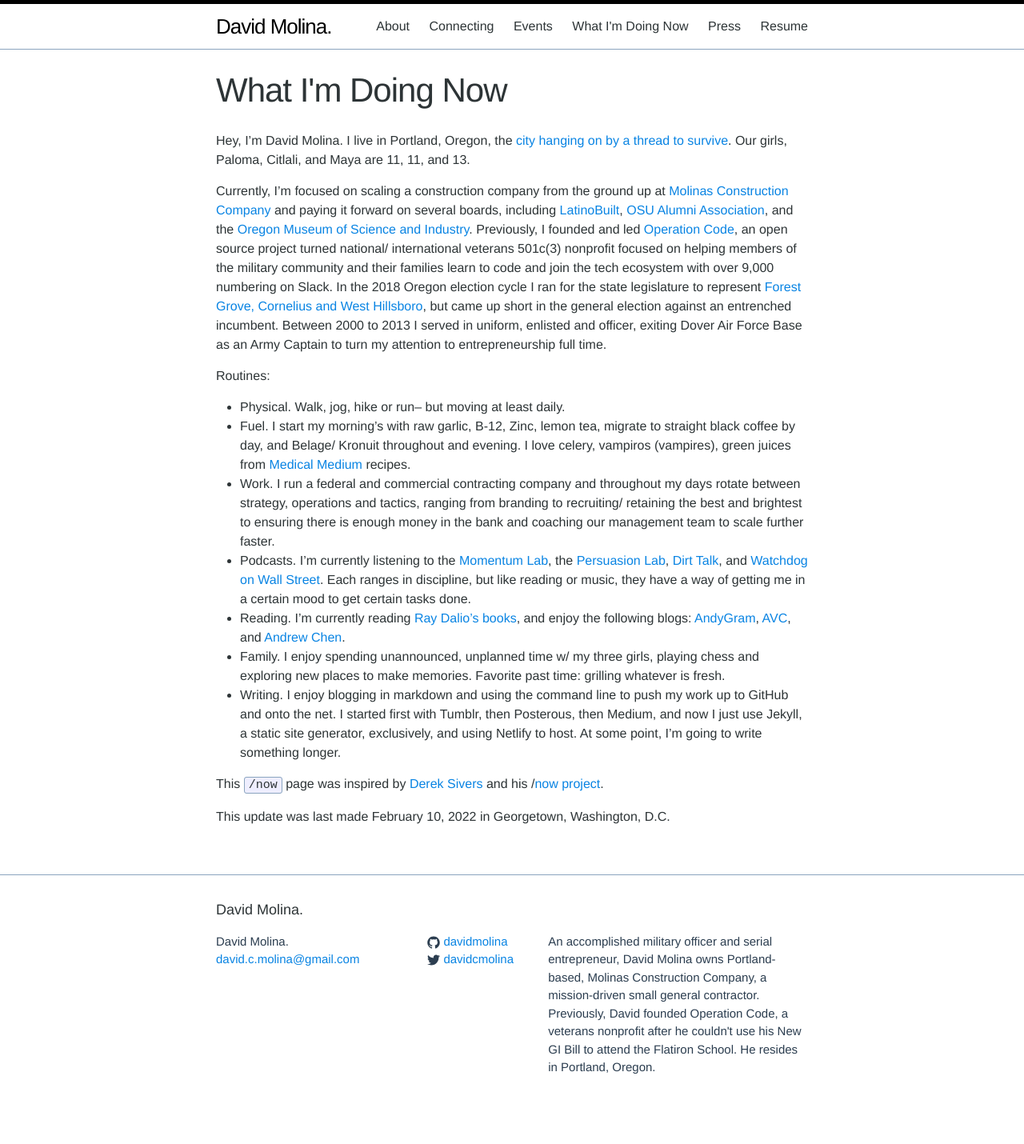
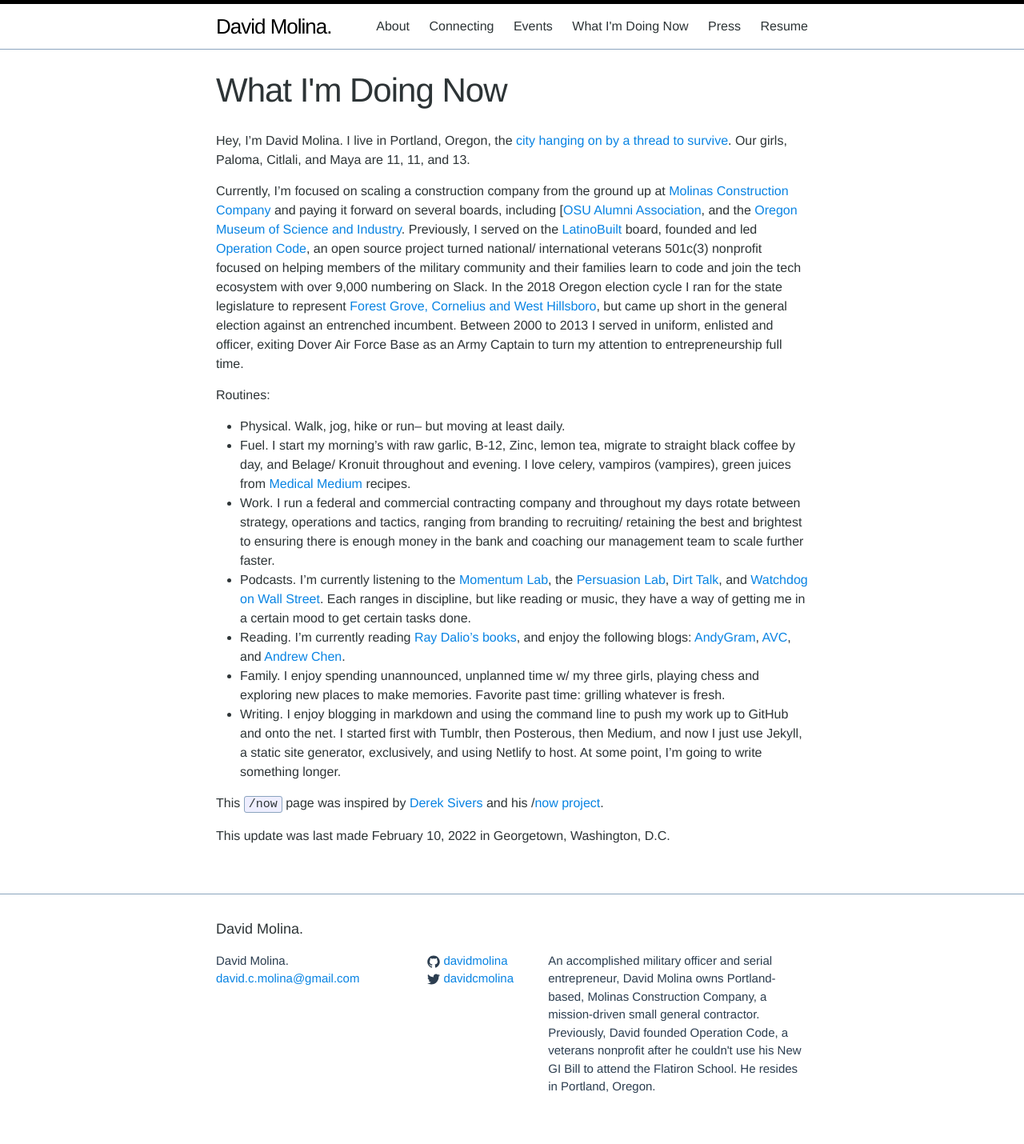
Before and after one commit to davidmolina/davidmolina.github.io, a Jekyll site: the page built from now.md, in a window 1280 px wide. Shown: the whole page at 80% size. Built offline with Jekyll 4.4.1, drawn with Linux system fonts in a browser that asks for light colours; before the commit the page ends 1406 px from its top, so only the background shows below that.

Commit message:
update LatinoBuilt board period of performance

```diff
--- a/now.md
+++ b/now.md
@@ -7,7 +7,7 @@
 
 Hey, I'm David Molina. I live in Portland, Oregon, the [city hanging on by a thread to survive](https://www.koin.com/is-portland-over/from-wonderful-to-war-zone-portlands-reputation-transformation/). Our girls, Paloma, Citlali, and Maya are 11, 11, and 13.
 
-Currently, I'm focused on scaling a construction company from the ground up at [Molinas Construction Company](ttps://www.molinas.co) and paying it forward on several boards, including [LatinoBuilt](https://latinobuilt.org/), [OSU Alumni Association](https://fororegonstate.org/), and the [Oregon Museum of Science and Industry](https://omsi.edu/history-and-mission). Previously, I founded and led [Operation Code](https://www.operationcode.org), an open source project turned national/ international veterans 501c(3) nonprofit focused on helping members of the military community and their families learn to code and join the tech ecosystem with over 9,000 numbering on Slack. In the 2018 Oregon election cycle I ran for the state legislature to represent [Forest Grove, Cornelius and West Hillsboro](https://www.molinafororegon.com/), but came up short in the general election against an entrenched incumbent. Between 2000 to 2013 I served in uniform, enlisted and officer, exiting Dover Air Force Base as an Army Captain to turn my attention to entrepreneurship full time.
+Currently, I'm focused on scaling a construction company from the ground up at [Molinas Construction Company](ttps://www.molinas.co) and paying it forward on several boards, including [[OSU Alumni Association](https://fororegonstate.org/), and the [Oregon Museum of Science and Industry](https://omsi.edu/history-and-mission). Previously, I served on the [ LatinoBuilt](https://latinobuilt.org/) board, founded and led [Operation Code](https://www.operationcode.org), an open source project turned national/ international veterans 501c(3) nonprofit focused on helping members of the military community and their families learn to code and join the tech ecosystem with over 9,000 numbering on Slack. In the 2018 Oregon election cycle I ran for the state legislature to represent [Forest Grove, Cornelius and West Hillsboro](https://www.molinafororegon.com/), but came up short in the general election against an entrenched incumbent. Between 2000 to 2013 I served in uniform, enlisted and officer, exiting Dover Air Force Base as an Army Captain to turn my attention to entrepreneurship full time.
 
 Routines:
 - Physical. Walk, jog, hike or run-- but moving at least daily.
```
Also changed, not shown: resume.md (+1 -1 lines).
